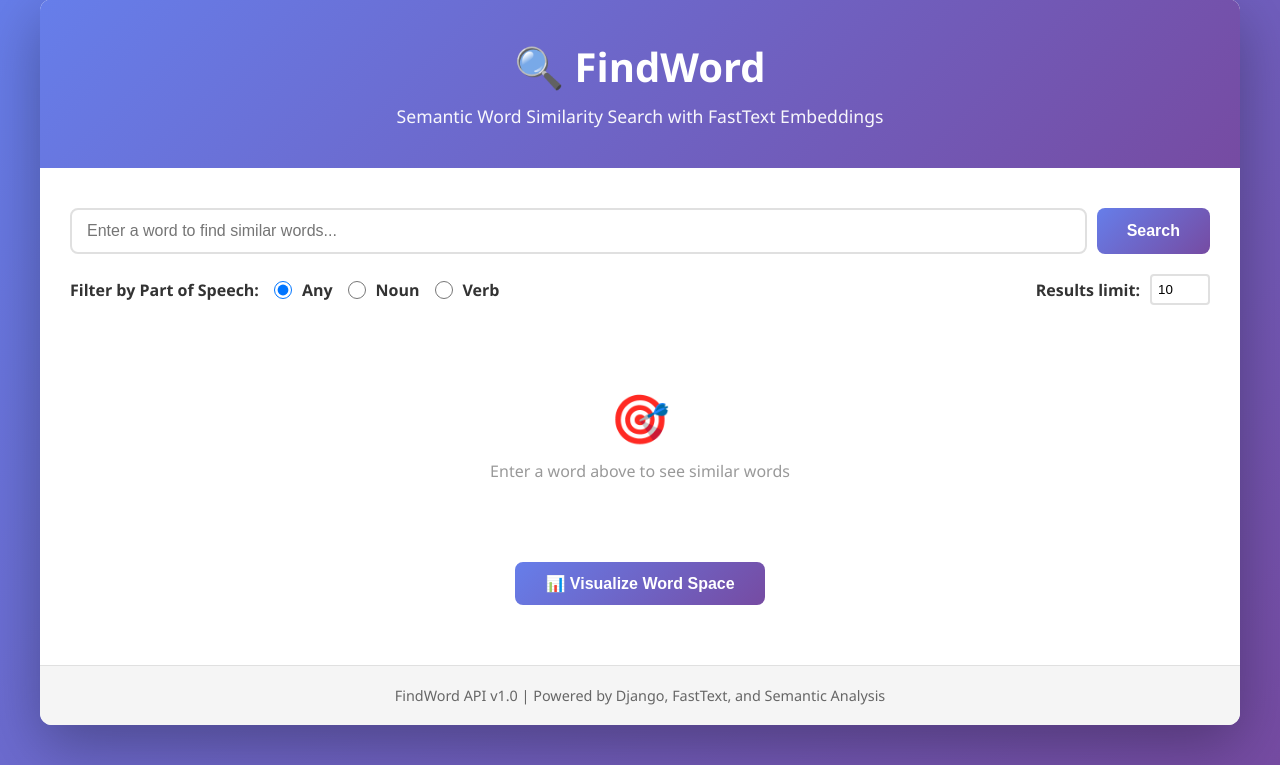
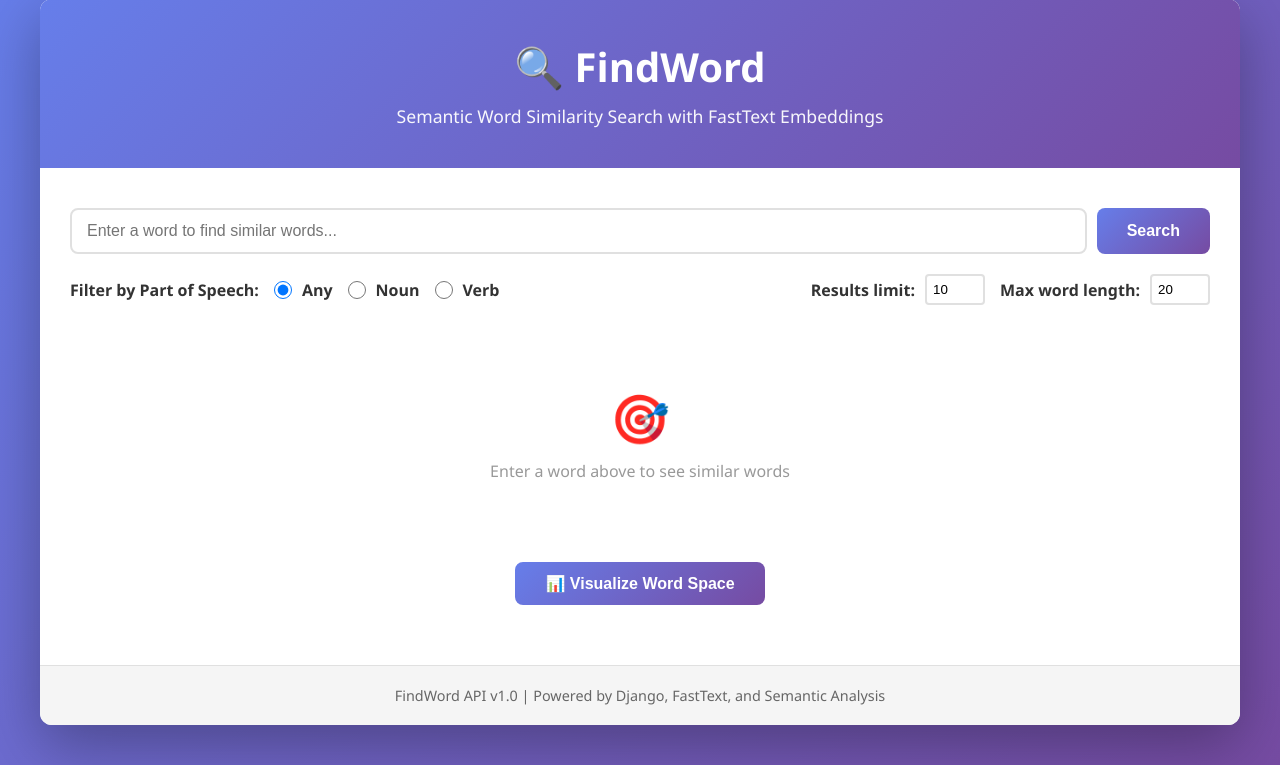
Before and after one commit to player1537-playground/findword, a Django app: page / in a window 1280 px wide. Shown: the part 21-786 px from the top of the page. Run offline with Django 4.2, Linux system fonts and the light colour scheme; parts of the project's set-up code (start-up, migrations or seed data) failed here and were passed over.

Commit message:
Improve UI filters: use dynamic limit for visualizations and add max word length filtering

```diff
--- a/src/findword_api/templates/findword_api/base.html
+++ b/src/findword_api/templates/findword_api/base.html
@@ -348,6 +348,7 @@
 
         function displayResults(targetWord, results) {
             const resultsSection = document.getElementById('resultsSection');
+            const maxLength = parseInt(document.getElementById('maxLengthInput')?.value || '20');
 
             if (!results || results.length === 0) {
                 resultsSection.innerHTML = `
@@ -359,10 +360,23 @@
                 return;
             }
 
-            let html = `<h2 class="results-title">Similar words for "${targetWord}"</h2>`;
+            // Filter results by max length
+            const filteredResults = results.filter(item => item.word.word.length <= maxLength);
+
+            if (filteredResults.length === 0) {
+                resultsSection.innerHTML = `
+                    <div class="empty-state">
+                        <div class="empty-state-icon">📭</div>
+                        <p>No words found matching the length filter (max: ${maxLength} characters)</p>
+                    </div>
+                `;
+                return;
+            }
+
+            let html = `<h2 class="results-title">Similar words for "${targetWord}" (max ${maxLength} chars)</h2>`;
             html += '<div class="results-container">';
 
-            results.forEach(item => {
+            filteredResults.forEach(item => {
                 const word = item.word;
                 const similarity = item.similarity;
                 const similarityPercent = Math.round(similarity * 100);
@@ -403,7 +417,8 @@
 
             vizSection.innerHTML = '<div class="loading">Generating visualization...</div>';
 
-            const url = `/api/words/${encodeURIComponent(word)}/visualize/?limit=15`;
+            const limit = document.getElementById('limitInput')?.value || '15';
+            const url = `/api/words/${encodeURIComponent(word)}/visualize/?limit=${limit}`;
 
             fetch(url)
                 .then(response => {
--- a/src/findword_api/templates/findword_api/index.html
+++ b/src/findword_api/templates/findword_api/index.html
@@ -40,6 +40,19 @@
                 style="width: 60px; padding: 6px; border: 2px solid #e0e0e0; border-radius: 4px;"
             >
         </div>
+
+        <div class="filter-group">
+            <label for="maxLengthInput">Max word length:</label>
+            <input
+                type="number"
+                id="maxLengthInput"
+                value="20"
+                min="1"
+                max="100"
+                title="Maximum number of characters in results"
+                style="width: 60px; padding: 6px; border: 2px solid #e0e0e0; border-radius: 4px;"
+            >
+        </div>
     </div>
 </div>
 
```
